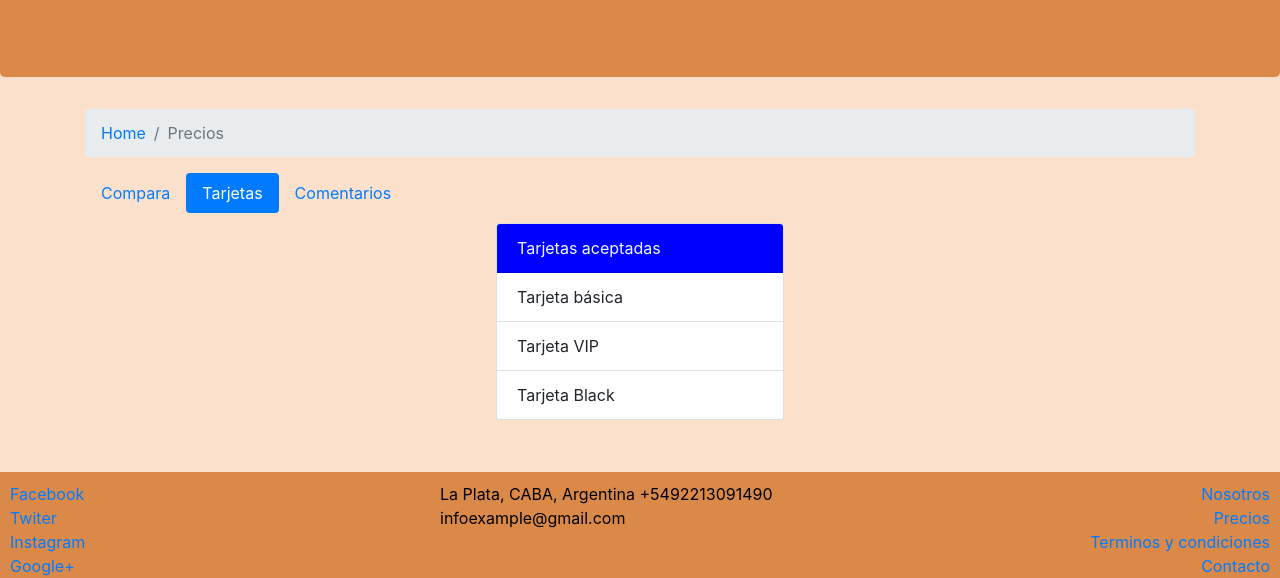
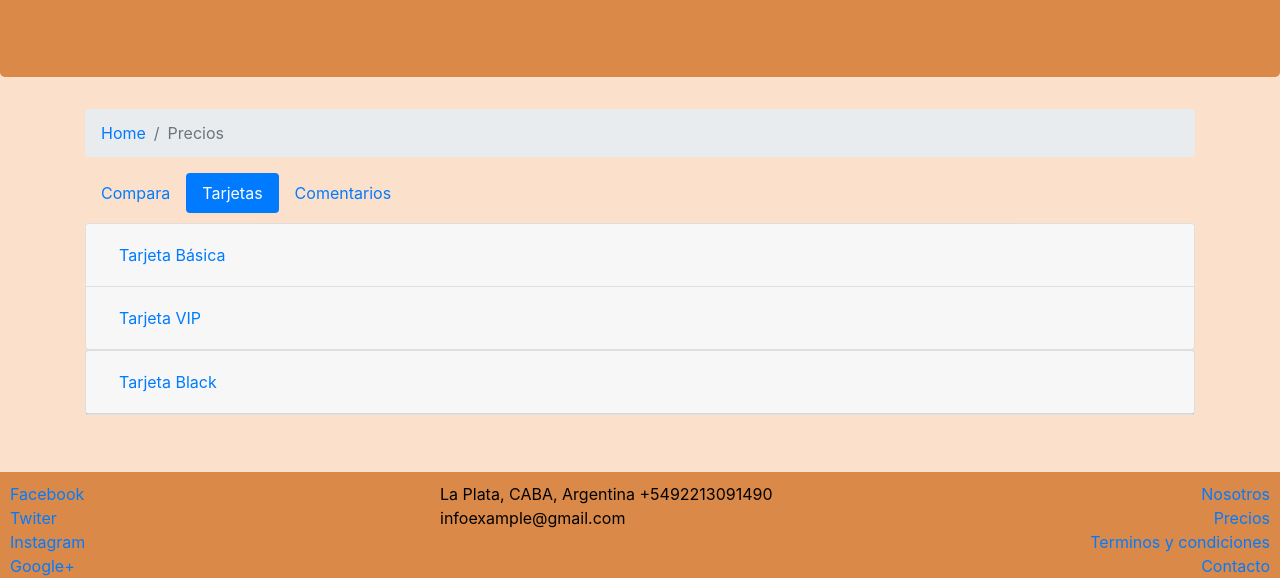
Before and after one commit to infosergio2020/02-Bootstrap-curso-completo, a website: page precios.html in a window 1280 px wide. Both pictures are taken after a click on the tab "Tarjetas". Shown: the part 222-800 px from the top of the page. Drawn offline with nearby package versions, Linux system fonts and the light colour scheme; a web font is replaced by a local one.

Commit message:
acordion sobre tarjetas

```diff
--- a/css/style.css
+++ b/css/style.css
@@ -46,10 +46,9 @@
     .footer-addres-icon {
         padding-right: 10px;
     }
-
-    .btn {
+    /* .btn {
         background-color: #4B0082;
-    }
+    } */
 
     .tab-content {
         padding-top: 10px;
--- a/precios.html
+++ b/precios.html
@@ -129,16 +129,53 @@
             </div>
 
             <div class="tab-pane fade" id="tarjetas" role="tabpanel" aria-labelledby="tarjetas-tab">
-                <div class="d-flex justify-content-center">
-                    <div class="card" style="width:18rem;">
-                        <div class="card-header" style="background-color:blue; color: aliceblue;">
-                            Tarjetas aceptadas
+                <div class="accordion" id="accordionTarjetas">
+                    <div class="card">
+                        <div class="card-header" id="headingOne">
+                            <h5 class="mb-0">
+                                <button class="btn btn-link" type="button" data-toggle="collapse" data-target="#collapseBasica" aria-expanded="true" aria-controls="collapseBasica">
+                                    Tarjeta Básica
+                                </button>
+                            </h5>
                         </div>
-                        <ul class="list-group list-group-flush">
-                            <li class="list-group-item">Tarjeta básica</li>
-                            <li class="list-group-item">Tarjeta VIP</li>
-                            <li class="list-group-item">Tarjeta Black</li>
-                        </ul>
+
+                        <div class="collapse" id="collapseBasica" aria-labelledby="headingOne" data-parent="#accordionTarjetas">
+                            <div class="card-body">
+                                Podes reservar en 3 cuotas sin interés.
+                            </div>
+                        </div>
+                    </div>
+
+                    <div class="card">
+                        <div class="card-header" id="headingTwo">
+                            <h5 class="mb-0">
+                                <button class="btn btn-link collapsed" type="button" data-toggle="collapse" data-target="#collapseVIP" aria-expanded="false" aria-controls="collapseVIP">
+                                    Tarjeta VIP
+                                </button>
+                            </h5>
+                        </div>
+
+                        <div class="collapse" id="collapseVIP" aria-labelledby="headingTwo" data-parent="#accordionTarjetas">
+                            <div class="card-body">
+                                Podes reservar en 6 cuotas sin interés. Tras su proxima compra recibira una canasta de obsequios para disfrutar con tu mascota.
+                            </div>
+                        </div>
+                    </div>
+                </div>
+
+                <div class="card">
+                    <div class="card-header" id="headingThree">
+                        <h5 class="mb-0">
+                            <button class="btn btn-link collapsed" type="button" data-toggle="collapse" data-target="#collapseBlack" aria-expanded="false" aria-controls="collapseBlack">
+                                Tarjeta Black
+                            </button>
+                        </h5>
+                    </div>
+
+                    <div class="collapse" id="collapseBlack" aria-labelledby="headingThree" data-parent="#accordionTarjetas">
+                        <div class="card-body">
+                            Podes reservar en 12 cuotas sin interés. Tras su proxima compra recibira una canasta de obsequios para disfrutar con tu mascota y una sesion de baño, peluqueria y paseo gratis.
+                        </div>
                     </div>
                 </div>
             </div>
```
Also changed, not shown: index.html (+32 -1 lines).
